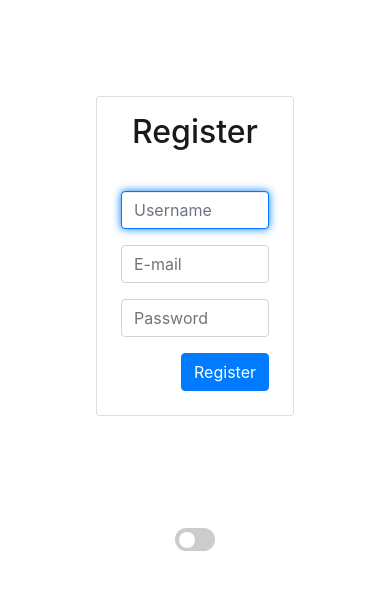
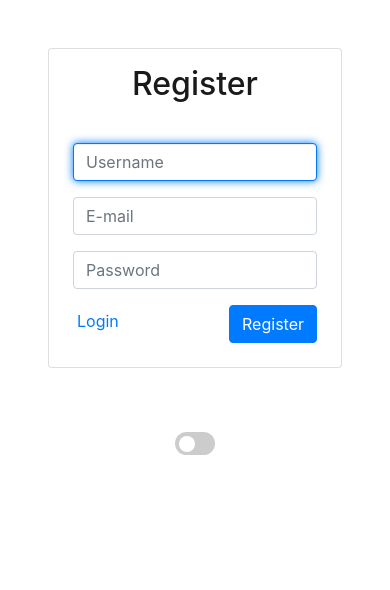
Before and after one commit to ByK95/Crowley, a Flask app: page /register in a window 390 px wide. Shown: the top 590 px of the page. Run offline with Flask 2, Linux system fonts and the light colour scheme; some libraries are stand-ins or nearby versions.

Commit message:
make login responsive add login to register

```diff
--- a/static/css/theme.css
+++ b/static/css/theme.css
@@ -82,5 +82,13 @@
   td,h1{
     color: var(--color-table);
   }
+  .login{
+    width: 20rem;
+  }
+  @media only screen and (max-width: 600px) {
+    .m-5{
+      margin: 0px 0px 0px 0px!important;
+    }
+  }
 
   }
--- a/templates/login.html
+++ b/templates/login.html
@@ -5,7 +5,7 @@
 {% endblock %}
 
 {% block main %}
-<div class="login card m-5" style="width: 20rem;">
+<div class="login card m-5">
     <div class="login-text">
         <h2>Login</h2>
     </div>
--- a/templates/register.html
+++ b/templates/register.html
@@ -20,6 +20,9 @@ Register
             <div class="form-group">
                 <input class="form-control" name="password" placeholder="Password" type="password">
             </div>
+            <div class="p-1" style="float: left;">
+                <a href="/login">Login</a>
+            </div>
             <button class="btn btn-primary" style="float: right;" type="submit">Register</button>
         </form>
     </div>
```
